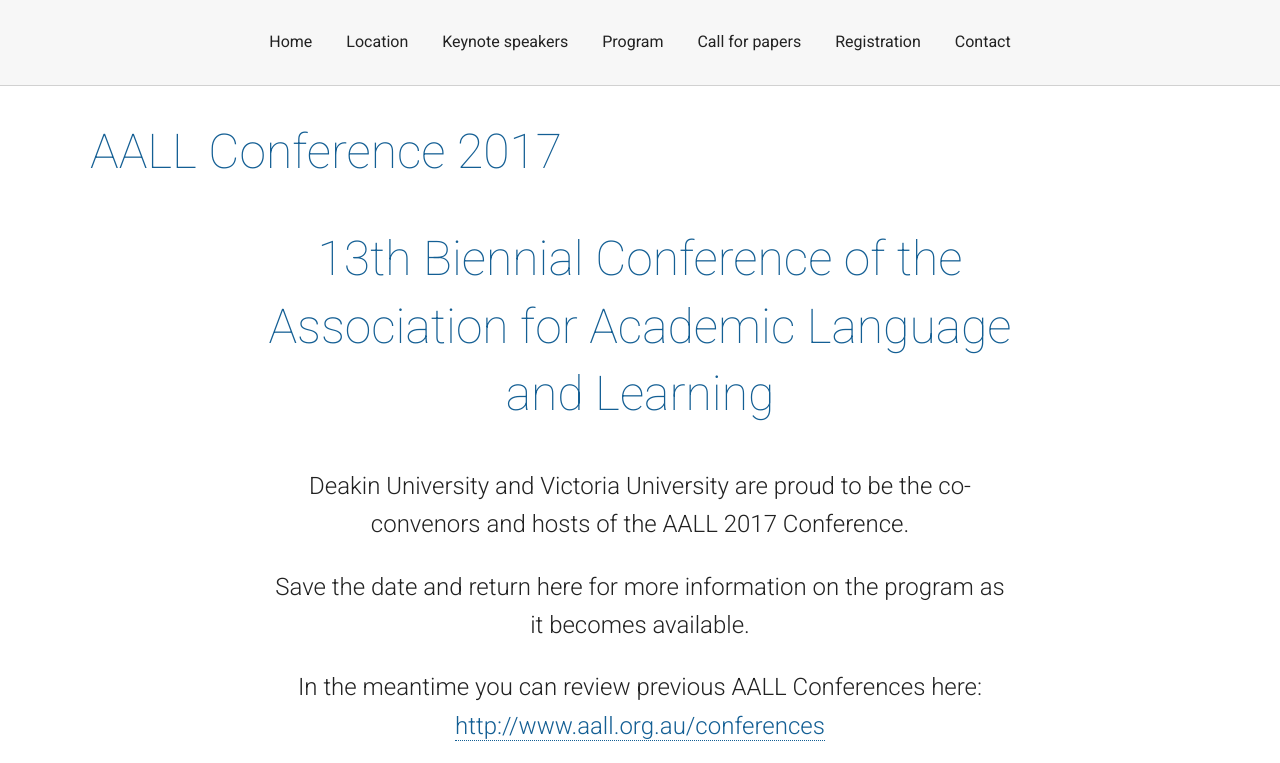
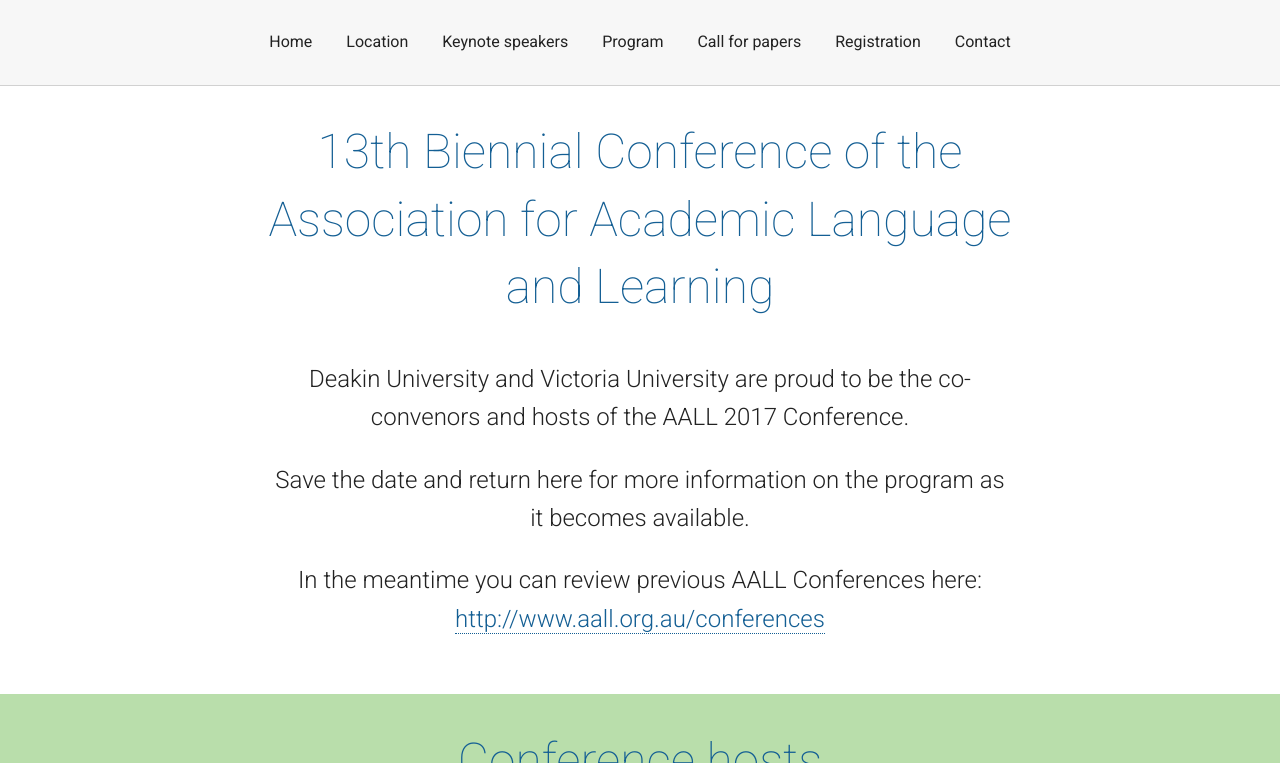
Before and after one commit to aallconference2017/aallconference2017.github.io, a Jekyll site: the page built from index.html, in a window 1280 px wide and 900 px high, scrolled down 354 px, cut to the strip 137-900 px from the top of the window. Built offline with Jekyll 4.4.1, drawn with Linux system fonts in a browser that asks for light colours.

Commit message:
Updated '/index.html' via CloudCannon

```diff
--- a/index.html
+++ b/index.html
@@ -7,7 +7,7 @@ show_call_for_papers: true
 show_registration: true
 ---
 <div class="container">
-    <h1 class="visuallyHidden">AALL Conference 2017</h1>
+    <h1 class="visuallyhidden">AALL Conference 2017</h1>
 	<div class="content editable">
 		<h2>13th Biennial Conference of the Association for Academic Language and Learning</h2>
 		<p>Deakin University and Victoria University are proud to be the co-convenors and hosts of the AALL 2017 Conference.</p>
```
